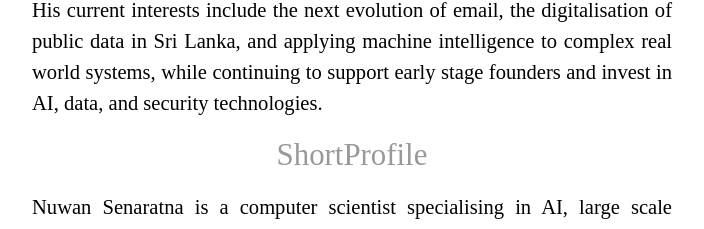
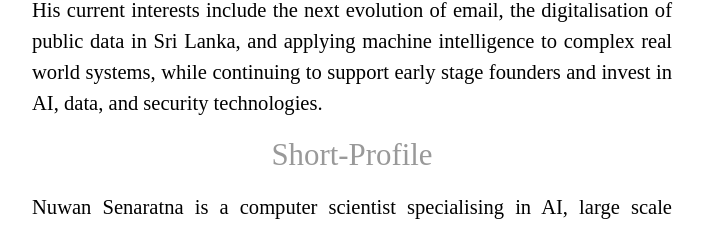
Before and after one commit to nuuuwan/nuuuwan, a React (Create React App) app: page / in a window 1280 px wide. Shown: the part 1854-2083 px from the top of the page, without its empty margins (288-992 px from the left). Built offline with nearby package versions, Linux system fonts and the light colour scheme; a web font is replaced by a local one.

Commit message:
Rename ShortProfile key to Short-Profile in PROFILE_CONTENT for consistency

```diff
--- a/src/view/molecules/ProfileSection.js
+++ b/src/view/molecules/ProfileSection.js
@@ -10,7 +10,7 @@ const PROFILE_CONTENT = {
     "He holds an MS in Computer Science from Stanford with a focus on Artificial Intelligence, and a BSc in Computer Science and Statistics from the University of Colombo. He also holds a Licentiate in Piano Performance from the Royal Schools of Music, London.",
     "His current interests include the next evolution of email, the digitalisation of public data in Sri Lanka, and applying machine intelligence to complex real world systems, while continuing to support early stage founders and invest in AI, data, and security technologies.",
   ],
-  ShortProfile: [
+  "Short-Profile": [
     "Nuwan Senaratna is a computer scientist specialising in AI, large scale systems, and data driven engineering. He spent over eight years at Facebook (Meta), founding and leading Ads engineering teams. He now works between Sri Lanka and the Bay Area as a founder, consultant, and investor, focusing on public data infrastructure, AI systems, and digital transformation. He holds an MS in Computer Science from Stanford.",
   ],
 };
```
